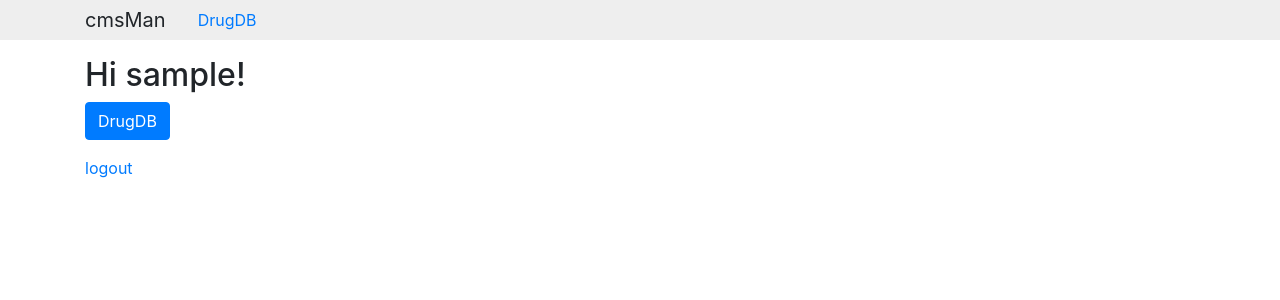
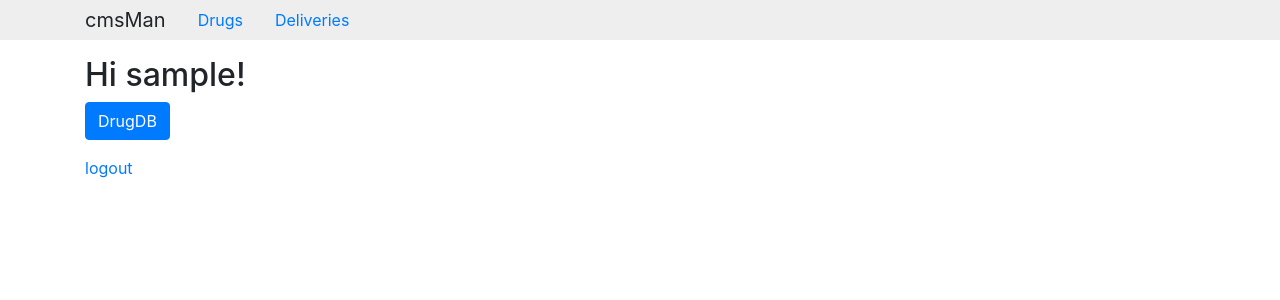
Before and after one commit to gavchan/cmspharm, a Django app: page / in a window 1280 px wide. Shown: the top 300 px of the page. Run offline with Django 3.2, Linux system fonts and the light colour scheme; the visitor is signed in with stand-in values (Sample User, id 1); parts of the project's set-up code (start-up, migrations or seed data) failed here and were passed over; some libraries are stand-ins or nearby versions.

Commit message:
Fix template files after reorganization

```diff
--- a/backend/templates/base.html
+++ b/backend/templates/base.html
@@ -20,7 +20,22 @@
         <div class="container">
             <nav class="nav">
                 <div class="navbar-brand">cmsMan</div>
+
                 {% block nav %}
+
+                {% if user.is_authenticated %}
+                <a
+                    href="{% url 'drugdb:DrugList' %}"
+                    class="nav-link">
+                    Drugs
+                </a>
+                <a
+                    href="{% url 'drugdb:DrugDeliveryList' %}"
+                    class="nav-link">
+                    Deliveries
+                </a>
+                {% endif %}
+
                 {% endblock %}
             </nav>
         </div>
--- a/backend/templates/home.html
+++ b/backend/templates/home.html
@@ -2,17 +2,6 @@
 {% extends 'base.html' %}
 
 {% block title %}Home{% endblock %}
-
-
-{% block nav %}
-  {% if user.is_authenticated %}
-  <a
-    href="{% url 'drugdb:DrugList' %}"
-    class="nav-link">
-    DrugDB
-  </a>
-  {% endif %}
-{% endblock %}
 
 {% block main %}
 
```
